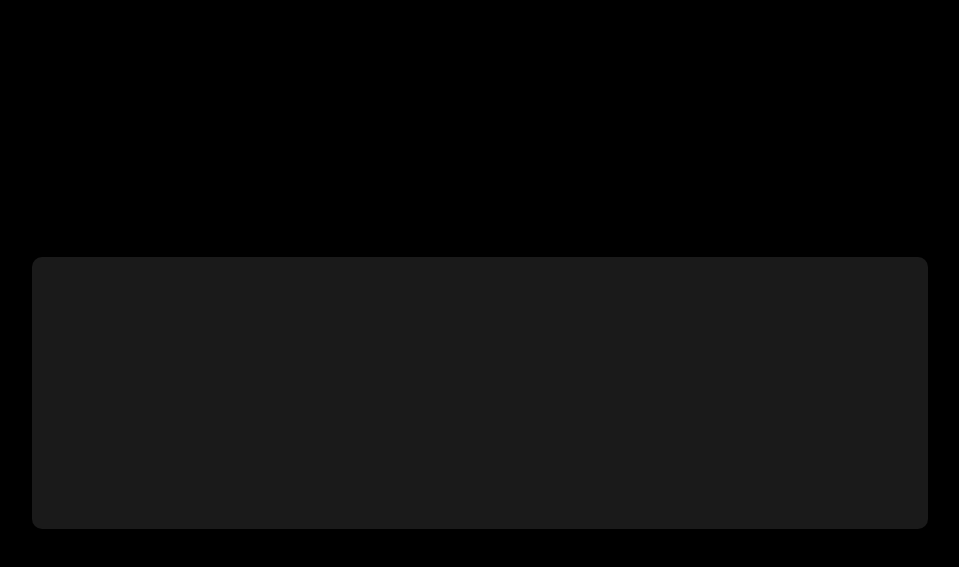
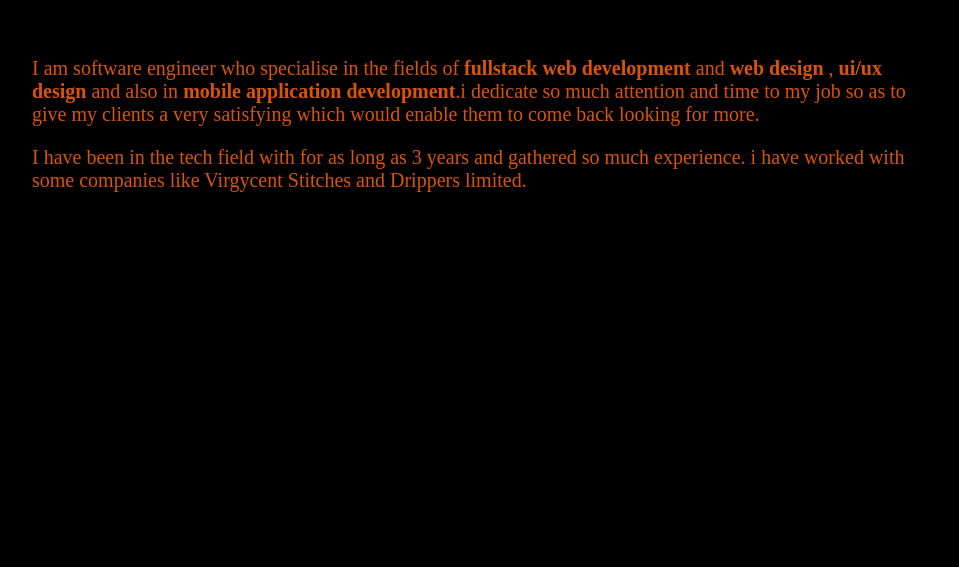
Before and after one commit to Bright951/My-Portfolio, a React (Create React App) app: page / in a window 1280 px wide. Shown: the part 853-1420 px from the top of the page, without its empty margins (160-1119 px from the left). Built offline with nearby package versions, Linux system fonts and the light colour scheme.

Commit message:
second commit

```diff
--- a/src/sections/about/index.jsx
+++ b/src/sections/about/index.jsx
@@ -4,9 +4,17 @@
 const About = () => {
   return (
     <div className='about-screen-container'>
-        <div className="content-wrapper">
-
-        </div>
+      <div className="content-wrapper">
+        <p>
+          I am software engineer who specialise in the fields of <strong>fullstack web development</strong> and <strong>web design</strong> , <strong>ui/ux design</strong> and also
+          in <strong>mobile application development</strong>.i dedicate so much attention and time to my job so as to give my clients a very satisfying
+          which would enable them to come back looking for more.
+        </p>
+        <p>
+          I have been in the tech field with for as long as 3 years and gathered so much experience. i have worked with some companies like
+          Virgycent Stitches and Drippers limited.
+        </p>
+      </div>
     </div>
   )
 }
--- a/src/sections/about/index.scss
+++ b/src/sections/about/index.scss
@@ -1,17 +1,18 @@
 .about-screen-container{
     display: flex;
     width: 100%;
-    // margin-top: 70px;
     height: 100%;
     justify-content: center;
     padding-top: 90px;
+    // align-items: center;
 
     .content-wrapper{
         width: 70%;
-        height: 17rem;
-        margin-top:220px;
-        border-radius: 10px;
-        backdrop-filter: blur(10px);
-        background: rgba(255, 255, 255, 0.1);
+        height: 30rem;
+        font-size: 20px;
+        // margin-top:50px;
+        // border-radius: 10px;
+        // backdrop-filter: blur(10px);
+        // background: rgba(255, 255, 255, 0.1);
     }
 }
```
